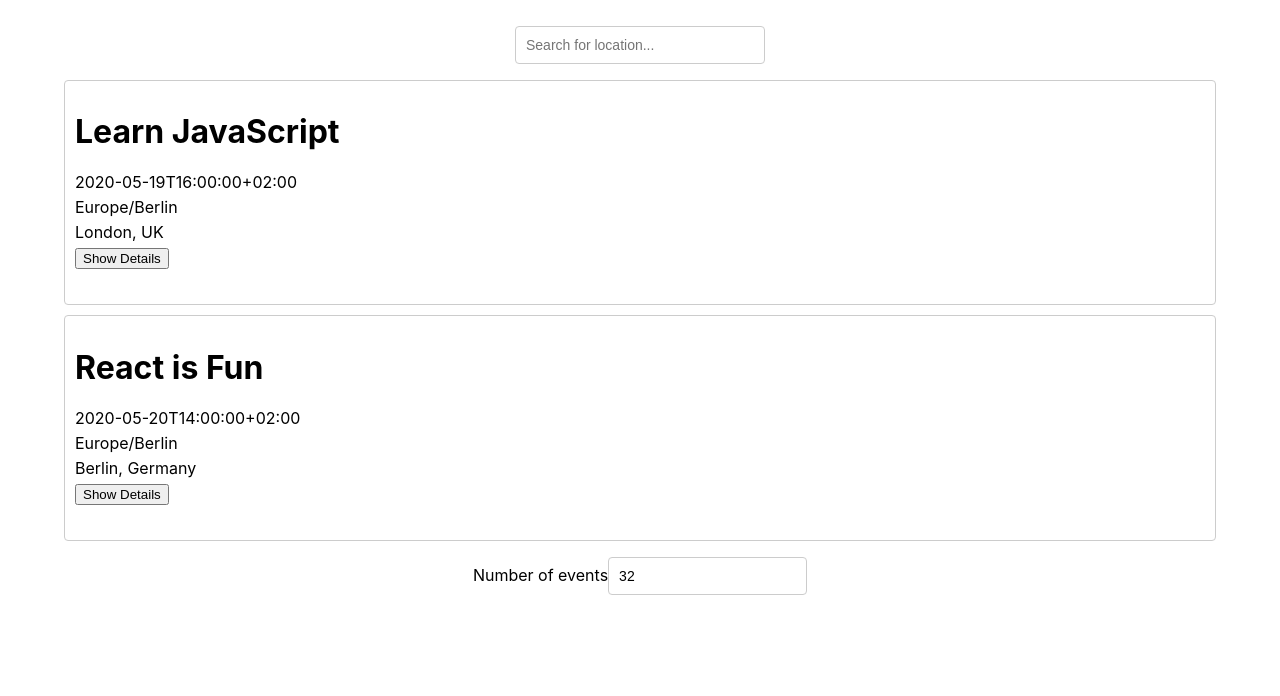
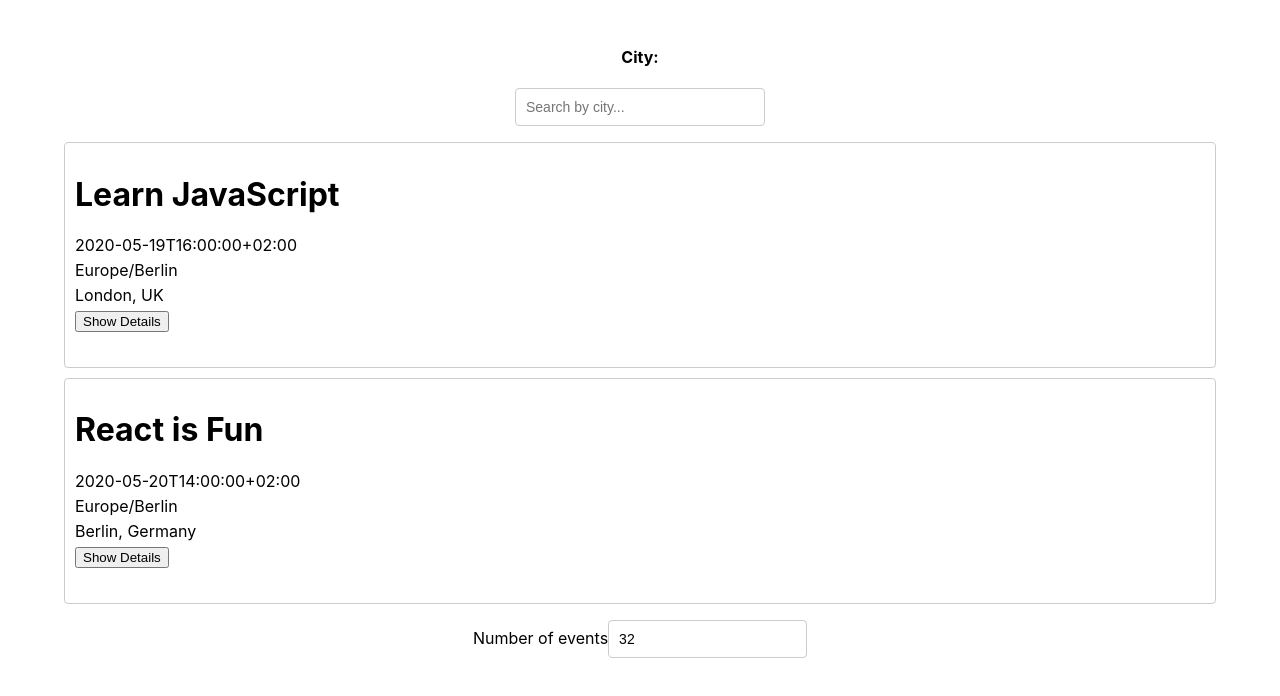
Before and after one commit to christopherinvans/meet, a React (Create React App) app: page / in a window 1280 px wide. Shown: the top 696 px of the page. Built offline with nearby package versions, Linux system fonts and the light colour scheme.

Commit message:
debugging

```diff
--- a/src/CitySearch.js
+++ b/src/CitySearch.js
@@ -56,19 +56,23 @@ class CitySearch extends Component {
 
   render() {
     return (
-      <div className="CitySearch" onBlur={this.hideSuggestions}>
+      <div className="CitySearch">
         <InfoAlert text={this.state.infoText} />
+        <h4 className="number-title">City:</h4>
         <input
           type="text"
           className="city"
+          placeholder="Search by city..."
           value={this.state.query}
           onChange={this.handleInputChanged}
-          placeholder="Search for location..."
           onFocus={() => {
             this.setState({ showSuggestions: true });
           }}
         />
-        <ul className="suggestions" style={this.getSuggestionsStyle()}>
+        <ul
+          className="suggestions"
+          style={this.state.showSuggestions ? {} : { display: "none" }}
+        >
           {this.state.suggestions.map((suggestion) => (
             <li
               key={suggestion}
@@ -77,7 +81,7 @@ class CitySearch extends Component {
               {suggestion}
             </li>
           ))}
-          <li onClick={() => this.handleItemClicked("all")}>
+          <li key="all" onClick={() => this.handleItemClicked("all")}>
             <b>See all cities</b>
           </li>
         </ul>
```
